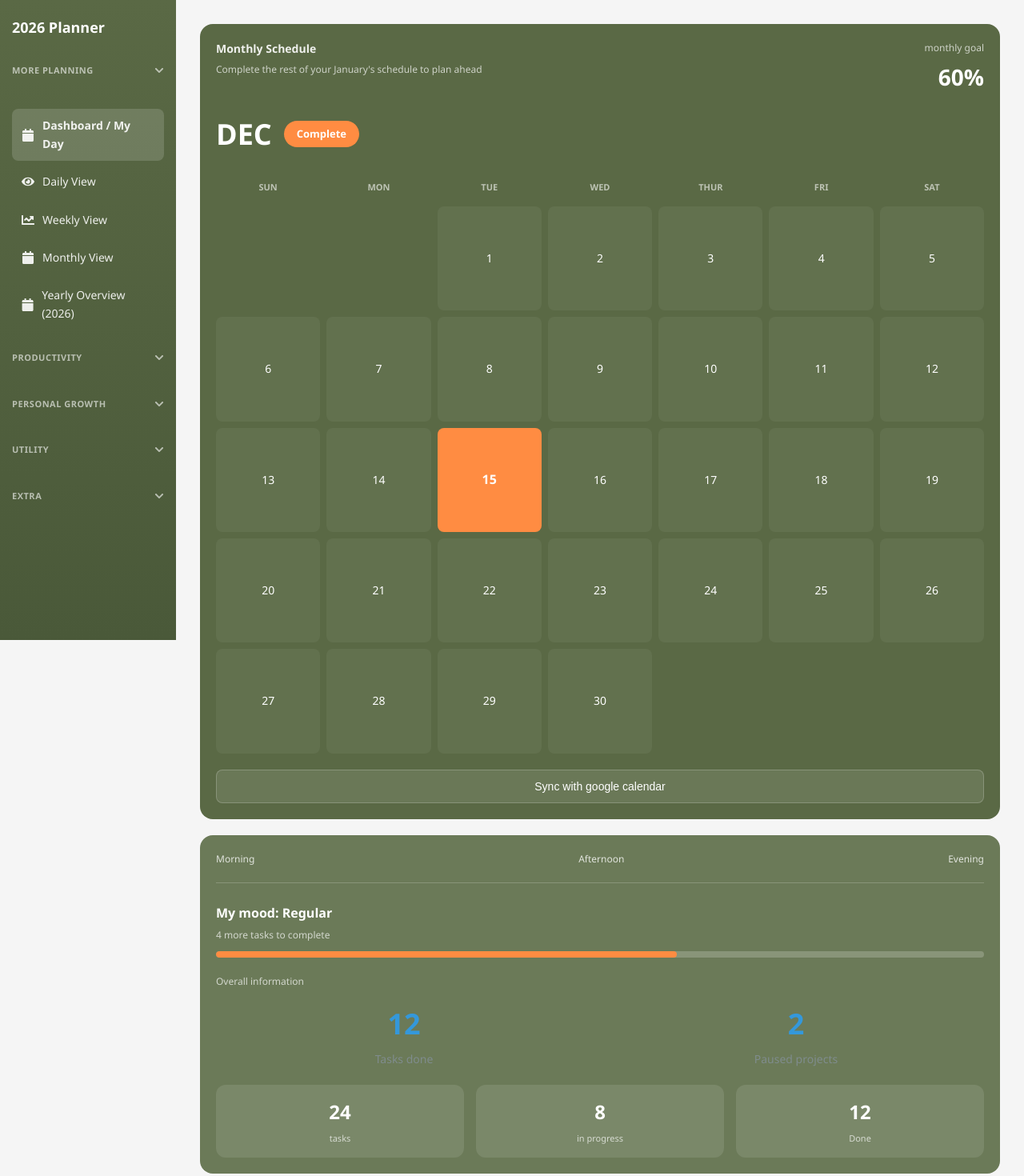
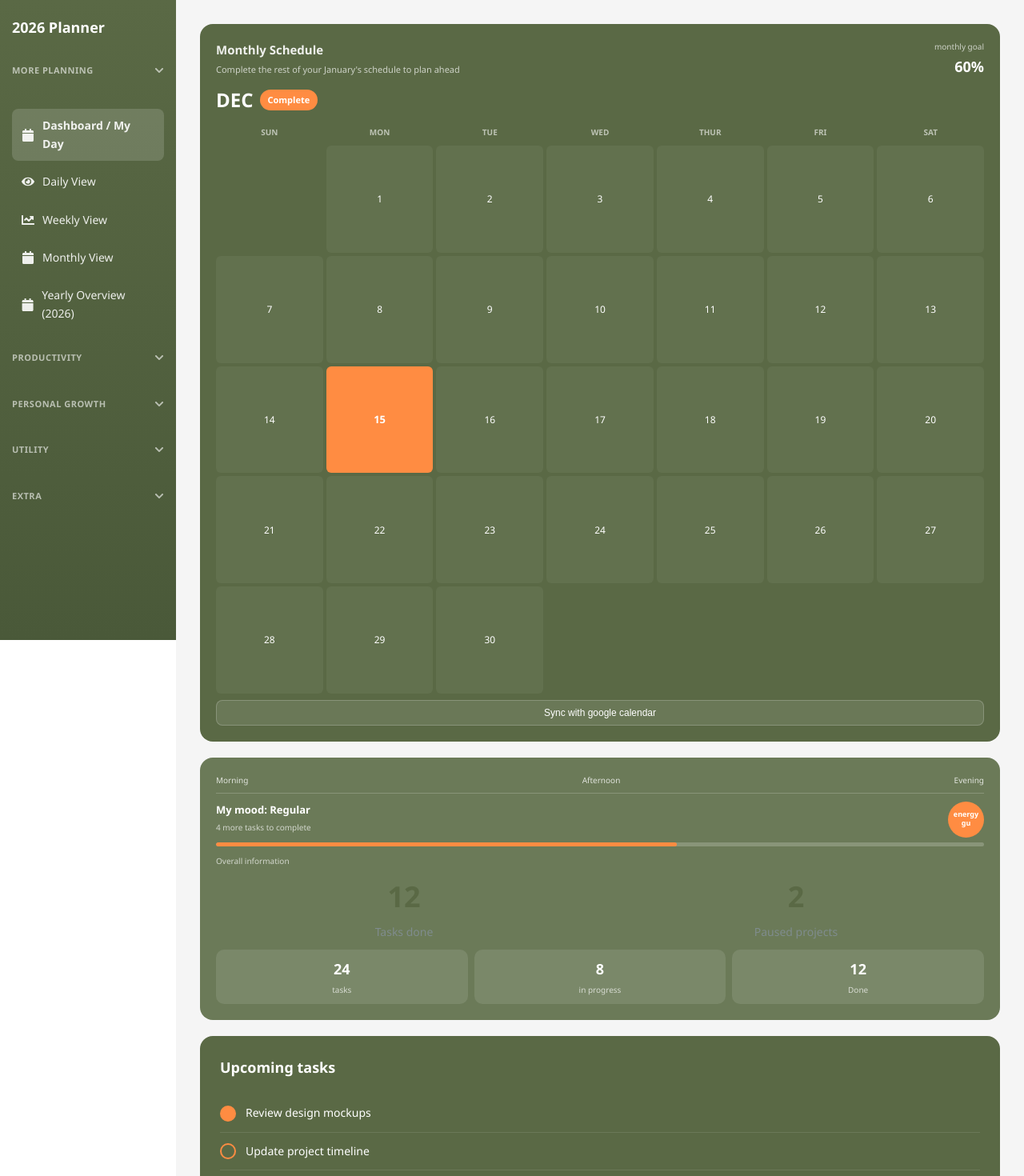
Before and after one commit to MichelMUNEZERO/Personal-Management-System, a React (Vite) app: page /dashboard in a window 1280 px wide. Shown: the top 1470 px of the page at 80% size. Built offline with nearby package versions, Linux system fonts and the light colour scheme.

Commit message:
The grid now has three columns: Monthly Schedule (calendar), Daily Overview (mood, stats, task boxes),Upcoming tasks

```diff
--- a/src/Auth/Login.css
+++ b/src/Auth/Login.css
@@ -24,7 +24,11 @@
   left: 0;
   right: 0;
   bottom: 0;
-  background: linear-gradient(135deg, rgba(160, 160, 216, 0.6) 0%);
+  background: linear-gradient(
+    135deg,
+    rgba(90, 105, 69, 0.65) 0%,
+    rgba(74, 89, 57, 0.75) 100%
+  );
   z-index: 1;
 }
 
@@ -71,7 +75,7 @@
   display: inline-flex;
   align-items: center;
   gap: 4px;
-  color: #00a8e8;
+  color: #5a6945;
   text-decoration: none;
   font-size: 13px;
   font-weight: 500;
@@ -80,7 +84,7 @@
 }
 
 .login-header p span a:hover {
-  color: #0090c9;
+  color: #4a5939;
   text-decoration: underline;
 }
 
@@ -185,8 +189,8 @@
 
 .input-wrapper input:focus {
   outline: none;
-  border-color: #00a8e8;
-  box-shadow: 0 0 0 3px rgba(0, 168, 232, 0.1);
+  border-color: #5a6945;
+  box-shadow: 0 0 0 3px rgba(90, 105, 69, 0.1);
 }
 
 .input-wrapper input::placeholder {
@@ -225,7 +229,7 @@
 }
 
 .forgot-password-link a {
-  color: #00a8e8;
+  color: #5a6945;
   font-size: 13px;
   text-decoration: none;
   font-weight: 500;
@@ -238,7 +242,7 @@
 .login-button {
   margin-top: 10px;
   padding: 14px;
-  background-color: #00a8e8;
+  background-color: #5a6945;
   color: white;
   border: none;
   border-radius: 8px;
@@ -249,9 +253,9 @@
 }
 
 .login-button:hover {
-  background-color: #0090c9;
+  background-color: #4a5939;
   transform: translateY(-2px);
-  box-shadow: 0 6px 20px rgba(0, 168, 232, 0.3);
+  box-shadow: 0 6px 20px rgba(90, 105, 69, 0.3);
 }
 
 .login-button:active {
@@ -270,7 +274,7 @@
 }
 
 .signup-link {
-  color: #00a8e8;
+  color: #5a6945;
   text-decoration: none;
   font-weight: 600;
 }
@@ -286,7 +290,7 @@
 }
 
 .contact-link {
-  color: #00a8e8;
+  color: #5a6945;
   text-decoration: none;
   font-weight: 500;
 }
--- a/src/Auth/SignUp.css
+++ b/src/Auth/SignUp.css
@@ -26,7 +26,11 @@
   left: 0;
   right: 0;
   bottom: 0;
-  background: linear-gradient(135deg, rgba(160, 160, 216, 0.6) 0%);
+  background: linear-gradient(
+    135deg,
+    rgba(90, 105, 69, 0.65) 0%,
+    rgba(74, 89, 57, 0.75) 100%
+  );
   z-index: 1;
 }
 
@@ -184,8 +188,8 @@
 
 .input-wrapper input:focus {
   outline: none;
-  border-color: #00a8e8;
-  box-shadow: 0 0 0 3px rgba(0, 168, 232, 0.1);
+  border-color: #5a6945;
+  box-shadow: 0 0 0 3px rgba(90, 105, 69, 0.1);
 }
 
 .input-wrapper input::placeholder {
@@ -248,25 +252,25 @@
   height: 16px;
   margin-top: 2px;
   cursor: pointer;
-  accent-color: #00a8e8;
+  accent-color: #5a6945;
   flex-shrink: 0;
 }
 
 .terms-link {
-  color: #00a8e8;
+  color: #5a6945;
   text-decoration: underline;
   font-weight: 500;
   transition: color 0.3s ease;
 }
 
 .terms-link:hover {
-  color: #0090c9;
+  color: #4a5939;
 }
 
 .signup-button {
   margin-top: 10px;
   padding: 14px;
-  background-color: #00a8e8;
+  background-color: #5a6945;
   color: white;
   border: none;
   border-radius: 8px;
@@ -277,9 +281,9 @@
 }
 
 .signup-button:hover {
-  background-color: #0090c9;
+  background-color: #4a5939;
   transform: translateY(-2px);
-  box-shadow: 0 6px 20px rgba(0, 168, 232, 0.3);
+  box-shadow: 0 6px 20px rgba(90, 105, 69, 0.3);
 }
 
 .signup-button:active {
@@ -298,7 +302,7 @@
 }
 
 .signin-link {
-  color: #00a8e8;
+  color: #5a6945;
   text-decoration: none;
   font-weight: 600;
 }
@@ -314,7 +318,7 @@
 }
 
 .contact-link {
-  color: #00a8e8;
+  color: #5a6945;
   text-decoration: none;
   font-weight: 500;
 }
--- a/src/Pages/Dashboard.css
+++ b/src/Pages/Dashboard.css
@@ -2,7 +2,7 @@
 .dashboard-container {
   display: flex;
   min-height: 100vh;
-  background-color: #f5f5f5;
+  background-color: #ffffff;
 }
 
 /* Sidebar */
@@ -89,7 +89,7 @@
 /* Dashboard Grid */
 .dashboard-grid {
   display: grid;
-  grid-template-columns: 2fr 1fr;
+  grid-template-columns: 1.2fr 0.8fr 1fr;
   gap: 25px;
   margin-bottom: 25px;
 }
@@ -98,7 +98,7 @@
 .calendar-card {
   background: #5a6945;
   border-radius: 16px;
-  padding: 25px;
+  padding: 15px;
   color: white;
 }
 
@@ -106,18 +106,18 @@
   display: flex;
   justify-content: space-between;
   align-items: flex-start;
-  margin-bottom: 20px;
+  margin-bottom: 8px;
 }
 
 .calendar-title {
-  font-size: 14px;
+  font-size: 15px;
   font-weight: 600;
-  margin-bottom: 5px;
+  margin-bottom: 4px;
   color: rgba(255, 255, 255, 0.9);
 }
 
 .calendar-subtitle {
-  font-size: 12px;
+  font-size: 11px;
   color: rgba(255, 255, 255, 0.7);
 }
 
@@ -126,50 +126,50 @@
 }
 
 .goal-label {
-  font-size: 12px;
+  font-size: 10px;
   color: rgba(255, 255, 255, 0.7);
-  margin-bottom: 5px;
+  margin-bottom: 3px;
 }
 
 .goal-percentage {
-  font-size: 28px;
+  font-size: 18px;
   font-weight: 700;
 }
 
 .calendar-month {
   display: flex;
   align-items: center;
-  gap: 15px;
-  margin-bottom: 20px;
+  gap: 8px;
+  margin-bottom: 8px;
 }
 
 .month-name {
-  font-size: 36px;
+  font-size: 24px;
   font-weight: 700;
   text-transform: uppercase;
 }
 
 .complete-badge {
   background: #ff8c42;
-  padding: 6px 16px;
+  padding: 4px 10px;
   border-radius: 20px;
-  font-size: 13px;
+  font-size: 11px;
   font-weight: 600;
 }
 
 .calendar-grid {
   display: grid;
   grid-template-columns: repeat(7, 1fr);
-  gap: 8px;
-  margin-bottom: 20px;
+  gap: 4px;
+  margin-bottom: 8px;
 }
 
 .calendar-day-header {
   text-align: center;
-  font-size: 11px;
+  font-size: 10px;
   font-weight: 600;
   color: rgba(255, 255, 255, 0.6);
-  padding: 8px 0;
+  padding: 5px 0;
 }
 
 .calendar-day {
@@ -177,8 +177,8 @@
   display: flex;
   align-items: center;
   justify-content: center;
-  border-radius: 8px;
-  font-size: 14px;
+  border-radius: 6px;
+  font-size: 12px;
   font-weight: 500;
   cursor: pointer;
   transition: all 0.3s ease;
@@ -192,7 +192,7 @@
 .calendar-day.today {
   background: #ff8c42;
   font-weight: 700;
-  font-size: 16px;
+  font-size: 13px;
 }
 
 .calendar-day.empty {
@@ -202,12 +202,12 @@
 
 .sync-button {
   width: 100%;
-  padding: 12px;
+  padding: 8px;
   background: rgba(255, 255, 255, 0.1);
   border: 1px solid rgba(255, 255, 255, 0.2);
   border-radius: 8px;
   color: white;
-  font-size: 14px;
+  font-size: 12px;
   cursor: pointer;
   transition: all 0.3s ease;
 }
@@ -220,45 +220,70 @@
 .daily-overview {
   background: #6b7a58;
   border-radius: 16px;
-  padding: 25px;
+  padding: 12px;
   color: white;
 }
 
 .time-sections {
   display: flex;
   justify-content: space-between;
-  margin-bottom: 25px;
-  padding-bottom: 20px;
+  margin-bottom: 10px;
+  padding-bottom: 8px;
   border-bottom: 1px solid rgba(255, 255, 255, 0.2);
 }
 
 .time-section {
   text-align: center;
-  font-size: 12px;
+  font-size: 10px;
   color: rgba(255, 255, 255, 0.8);
 }
 
 .mood-section {
-  margin-bottom: 20px;
+  margin-bottom: 10px;
+}
+
+.mood-header {
+  display: flex;
+  justify-content: space-between;
+  align-items: flex-start;
+  margin-bottom: 6px;
+}
+
+.energy-badge {
+  background: #ff8c42;
+  color: white;
+  font-size: 9px;
+  font-weight: 700;
+  text-align: center;
+  line-height: 1.2;
+  padding: 8px 10px;
+  border-radius: 50%;
+  width: 45px;
+  height: 45px;
+  display: flex;
+  align-items: center;
+  justify-content: center;
+  flex-shrink: 0;
+  text-transform: lowercase;
 }
 
 .mood-title {
-  font-size: 16px;
+  font-size: 13px;
   font-weight: 600;
-  margin-bottom: 5px;
+  margin-bottom: 3px;
 }
 
 .mood-subtitle {
-  font-size: 12px;
+  font-size: 10px;
   color: rgba(255, 255, 255, 0.7);
 }
 
 .mood-progress {
   width: 100%;
-  height: 8px;
+  height: 5px;
   background: rgba(255, 255, 255, 0.2);
-  border-radius: 4px;
-  margin-top: 10px;
+  border-radius: 3px;
+  margin-top: 6px;
   overflow: hidden;
 }
 
@@ -270,13 +295,13 @@
 }
 
 .overall-info {
-  margin-bottom: 20px;
+  margin-bottom: 10px;
 }
 
 .info-title {
-  font-size: 12px;
+  font-size: 10px;
   color: rgba(255, 255, 255, 0.7);
-  margin-bottom: 15px;
+  margin-bottom: 8px;
 }
 
 .info-stats {
@@ -289,43 +314,43 @@
 }
 
 .stat-number {
-  font-size: 28px;
+  font-size: 18px;
   font-weight: 700;
-  margin-bottom: 5px;
+  margin-bottom: 3px;
 }
 
 .stat-label {
-  font-size: 12px;
+  font-size: 10px;
   color: rgba(255, 255, 255, 0.7);
 }
 
 .task-boxes {
   display: grid;
   grid-template-columns: repeat(3, 1fr);
-  gap: 15px;
+  gap: 8px;
 }
 
 .task-box {
   background: rgba(255, 255, 255, 0.1);
-  border-radius: 12px;
-  padding: 15px;
+  border-radius: 10px;
+  padding: 10px 8px;
   text-align: center;
 }
 
 .task-box-number {
-  font-size: 24px;
+  font-size: 18px;
   font-weight: 700;
-  margin-bottom: 5px;
+  margin-bottom: 3px;
 }
 
 .task-box-label {
-  font-size: 11px;
+  font-size: 10px;
   color: rgba(255, 255, 255, 0.7);
 }
 
 /* Upcoming Tasks Card */
 .upcoming-tasks {
-  background: white;
+  background: #5a6945;
   border-radius: 16px;
   padding: 25px;
 }
@@ -333,7 +358,7 @@
 .card-title {
   font-size: 18px;
   font-weight: 700;
-  color: #2d3319;
+  color: white;
   margin-bottom: 20px;
 }
 
@@ -348,7 +373,7 @@
   align-items: center;
   gap: 12px;
   padding: 12px 0;
-  border-bottom: 1px solid #f0f0f0;
+  border-bottom: 1px solid rgba(255, 255, 255, 0.1);
   cursor: pointer;
   transition: all 0.3s ease;
 }
@@ -364,7 +389,7 @@
 .task-checkbox {
   width: 20px;
   height: 20px;
-  border: 2px solid #ddd;
+  border: 2px solid #ff8c42;
   border-radius: 50%;
   flex-shrink: 0;
 }
@@ -387,12 +412,12 @@
 .task-text {
   flex: 1;
   font-size: 14px;
-  color: #2d3319;
+  color: white;
 }
 
 .task-text.completed {
   text-decoration: line-through;
-  color: #999;
+  color: rgba(255, 255, 255, 0.5);
 }
 
 /* Bottom Grid */
--- a/src/Pages/Dashboard.jsx
+++ b/src/Pages/Dashboard.jsx
@@ -25,8 +25,8 @@ export default function Dashboard() {
   const [isSidebarOpen, setIsSidebarOpen] = useState(false);
 
   // Calendar data
-  const daysInMonth = new Date(2026, 11, 0).getDate(); // December 2025
-  const firstDayOfMonth = new Date(2026, 11, 1).getDay();
+  const daysInMonth = new Date(2025, 11, 0).getDate(); // December 2025
+  const firstDayOfMonth = new Date(2025, 11, 1).getDay();
 
   const dayNames = ["SUN", "MON", "TUE", "WED", "THUR", "FRI", "SAT"];
 
@@ -161,7 +161,7 @@ export default function Dashboard() {
 
       {/* Main Content */}
       <main className="dashboard-main">
-        {/* Top Grid - Calendar and Daily Overview */}
+        {/* Top Grid - Calendar, Daily Overview, and Upcoming Tasks */}
         <div className="dashboard-grid">
           {/* Monthly Schedule Calendar */}
           <div className="calendar-card">
@@ -204,8 +204,17 @@ export default function Dashboard() {
             </div>
 
             <div className="mood-section">
+              <div className="mood-header">
+                <div>
                   <div className="mood-title">My mood: Regular</div>
                   <div className="mood-subtitle">4 more tasks to complete</div>
+                </div>
+                <div className="energy-badge">
+                  energy
+                  <br />
+                  GU
+                </div>
+              </div>
               <div className="mood-progress">
                 <div
                   className="mood-progress-bar"
@@ -243,7 +252,6 @@ export default function Dashboard() {
               </div>
             </div>
           </div>
-        </div>
 
           {/* Upcoming Tasks */}
           <div className="upcoming-tasks">
@@ -264,6 +272,7 @@ export default function Dashboard() {
                 </li>
               ))}
             </ul>
+          </div>
         </div>
 
         {/* Bottom Grid - Goals, Reminders, Week Goals */}
--- a/src/components/Features.css
+++ b/src/components/Features.css
@@ -48,7 +48,7 @@
   justify-content: center;
   margin: 0 auto 25px;
   font-size: 28px;
-  color: rgb(25, 0, 255);
+  color: #5a6945;
 }
 
 .feature-card h3 {
--- a/src/components/Hero.css
+++ b/src/components/Hero.css
@@ -6,8 +6,8 @@
   margin-top: 56px;
   background: linear-gradient(
     135deg,
-    rgba(52, 152, 219, 0.1) 0%,
-    rgba(46, 204, 113, 0.1) 100%
+    rgba(90, 105, 69, 0.08) 0%,
+    rgba(107, 122, 84, 0.12) 100%
   );
   overflow: hidden;
   gap: 40px;
--- a/src/index.css
+++ b/src/index.css
@@ -5,11 +5,11 @@
 }
 
 :root {
-  --primary: #3498db;
-  --primary-dark: #2980b9;
-  --secondary: #2ecc71;
-  --secondary-dark: #27ae60;
-  --accent: #9b59b6;
+  --primary: #5a6945;
+  --primary-dark: #4a5939;
+  --secondary: #6b7a54;
+  --secondary-dark: #556342;
+  --accent: #8a9876;
   --dark: #2c3e50;
   --light: #f5f7fa;
   --gray: #7f8c8d;
```
Lines whose indentation alone changed are shown as unchanged.
